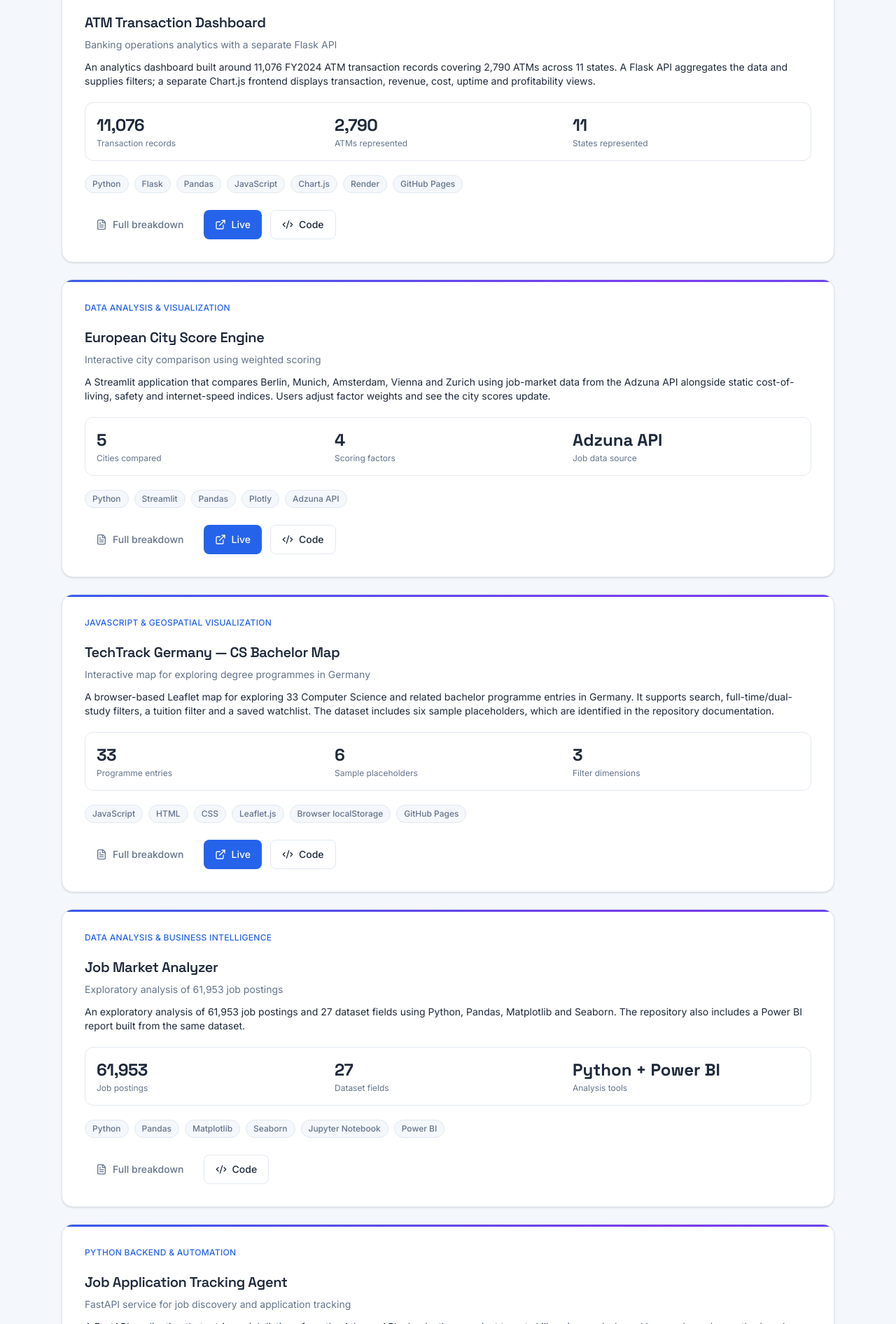
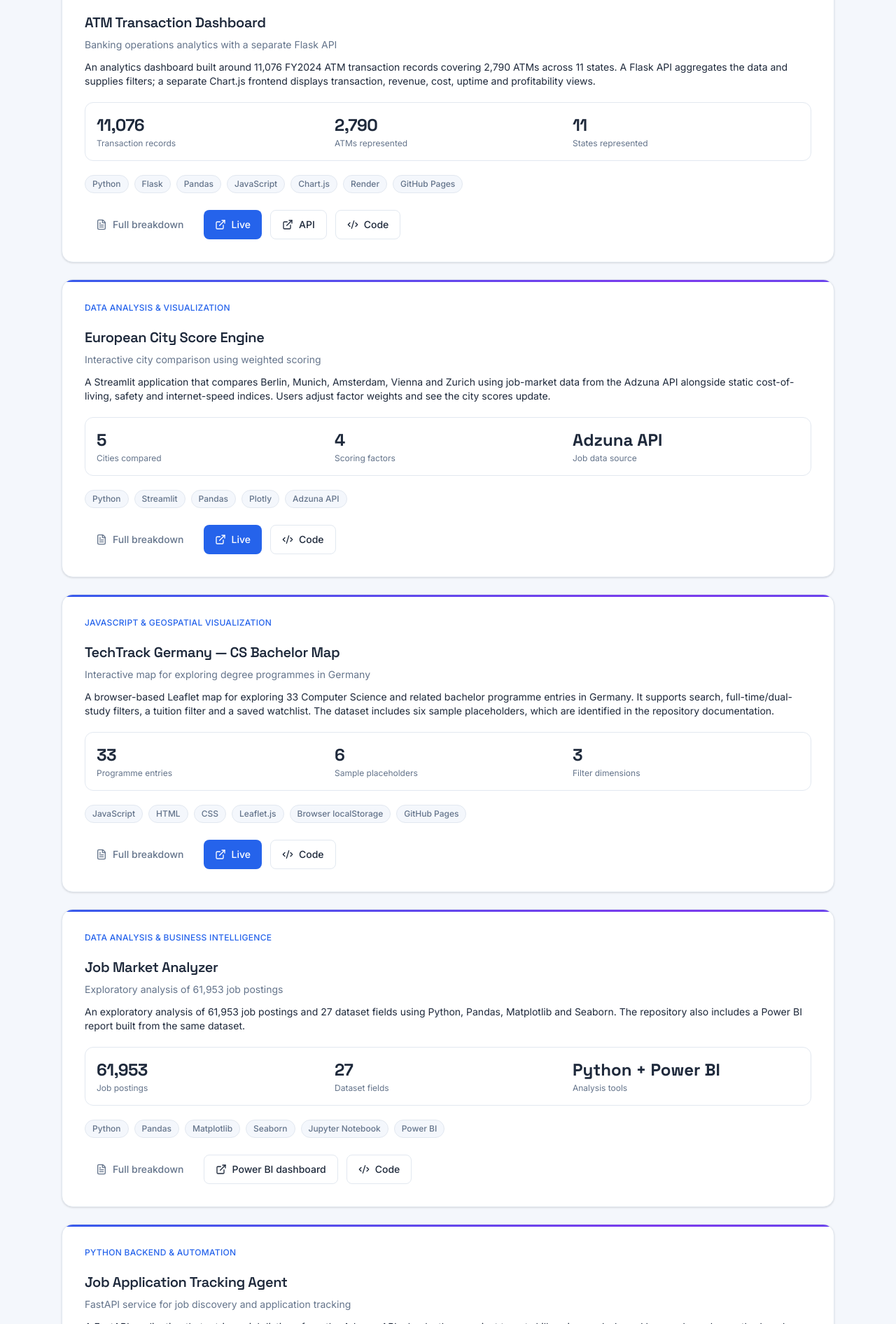
Before and after one commit to nestorNiloy/niloy-barua-engineering-portfolio, a React (Vite) app: page / in a window 1280 px wide. Shown: the part 2237-4129 px from the top of the page at 70% size. Built offline with nearby package versions, Linux system fonts and the light colour scheme.

Commit message:
Expose current API and Power BI project links in cards and details

```diff
--- a/src/components/ProjectCard/ProjectCard.jsx
+++ b/src/components/ProjectCard/ProjectCard.jsx
@@ -128,9 +128,19 @@ export function ProjectCard({ project }) {
               <ExternalLink size={16} aria-hidden="true" /> Frontend preview
             </Button>
           )}
+          {links.dashboard && (
+            <Button variant="secondary" href={links.dashboard}>
+              <ExternalLink size={16} aria-hidden="true" /> Power BI dashboard
+            </Button>
+          )}
           {links.notebook && (
             <Button variant="secondary" href={links.notebook}>
               <BookOpen size={16} aria-hidden="true" /> Notebook
+            </Button>
+          )}
+          {links.api && (
+            <Button variant="secondary" href={links.api}>
+              <ExternalLink size={16} aria-hidden="true" /> API
             </Button>
           )}
           {links.github && (
@@ -233,9 +243,19 @@ export function ProjectCard({ project }) {
                     <ExternalLink size={16} aria-hidden="true" /> Frontend preview
                   </Button>
                 )}
+                {links.dashboard && (
+                  <Button variant="secondary" href={links.dashboard}>
+                    <ExternalLink size={16} aria-hidden="true" /> Power BI dashboard
+                  </Button>
+                )}
                 {links.notebook && (
                   <Button variant="secondary" href={links.notebook}>
                     <BookOpen size={16} aria-hidden="true" /> Notebook
+                  </Button>
+                )}
+                {links.api && (
+                  <Button variant="secondary" href={links.api}>
+                    <ExternalLink size={16} aria-hidden="true" /> API
                   </Button>
                 )}
                 {links.github && (
```
